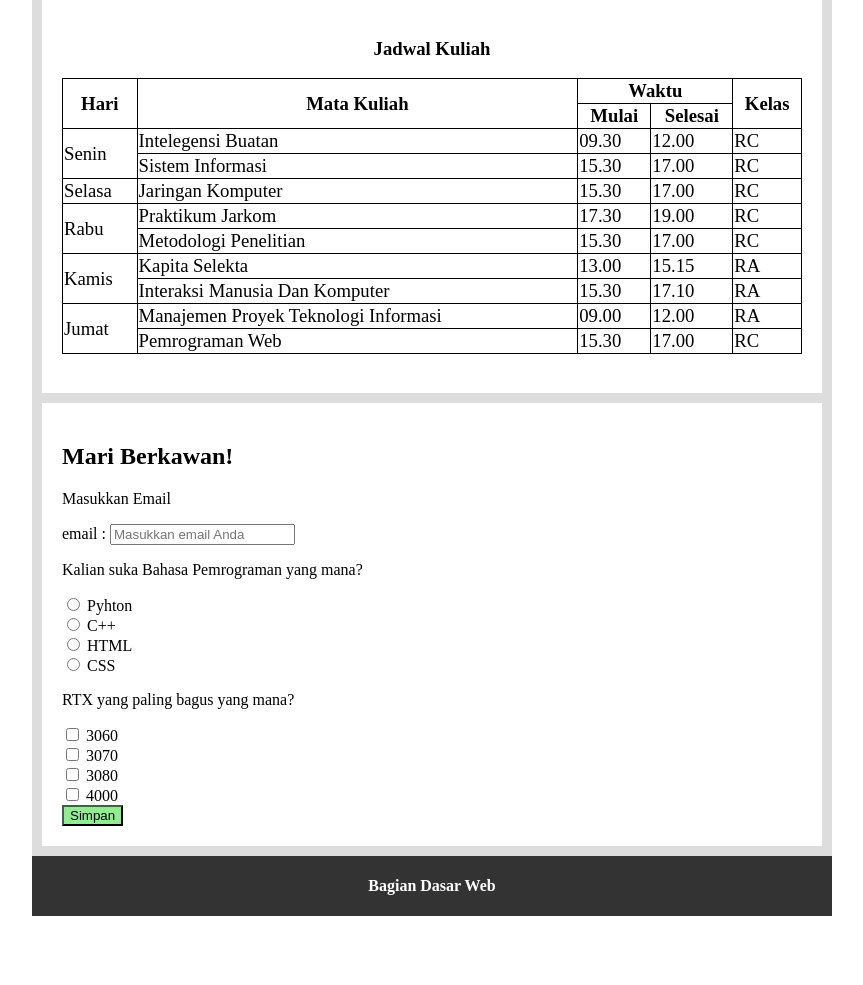
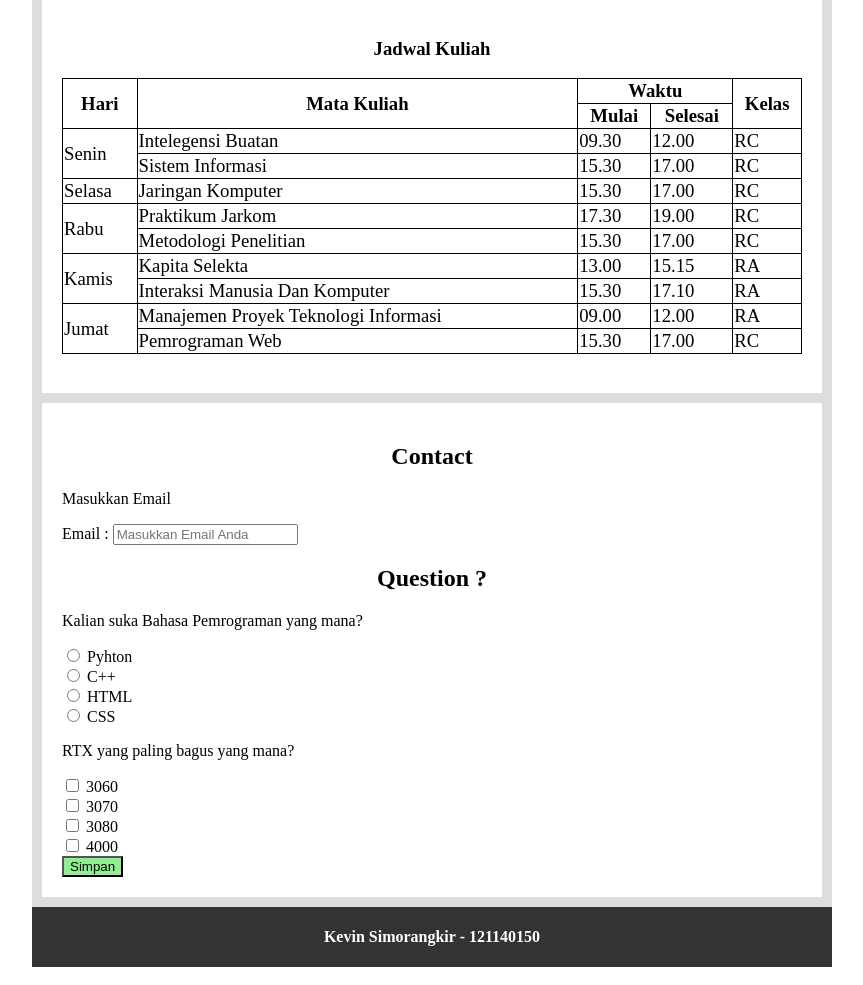
Before and after one commit to kevinsimorangkir21/prak-pemweb, a PHP site: page /121140150_Kevin_Prak2.html in a window 1280 px wide. Shown: the part 624-1609 px from the top of the page, without its empty margins (208-1071 px from the left). Before the commit the page ends 1540 px from the top, so only its background shows below. Run offline with PHP 8.4, Linux system fonts and the light colour scheme.

Commit message:
update repo

```diff
--- a/prak2/121140150_Kevin_Prak2.html
+++ b/prak2/121140150_Kevin_Prak2.html
@@ -125,11 +125,12 @@ Praktikum 2 Pemweb RC
     </div>
 
     <form action="#" class="hub" method="post" id="hub">
-    <h2>Mari Berkawan!</h2>
+    <h2>Contact</h2>
     <p> Masukkan Email </p>
-    <label for="email">email : </label>
-    <input type="text" placeholder="Masukkan email Anda" id="email" name="soal">
+    <label for="email">Email : </label>
+    <input type="text" placeholder="Masukkan Email Anda" id="email" name="soal">
 
+    <h2>Question ?</h2>
     <p>Kalian suka Bahasa Pemrograman yang mana?</p>
     <input type="radio" name="soal01" value="1"> Pyhton
     <br>
@@ -154,7 +155,7 @@ Praktikum 2 Pemweb RC
     </form>
 
     <footer class="bottom">
-        <h4>Bagian Dasar Web</h4>
+        <h4>Kevin Simorangkir - 121140150</h4>
     </footer>
     </div>
 </body>
--- a/prak2/public/style.css
+++ b/prak2/public/style.css
@@ -87,8 +87,13 @@ body {
     background-color: white;
 }
 
+.hub h2 {
+    text-align: center;
+}
+
 .hub button {
     background-color: lightgreen;
+    text-align: center;
 }
 
 .bottom {
```
